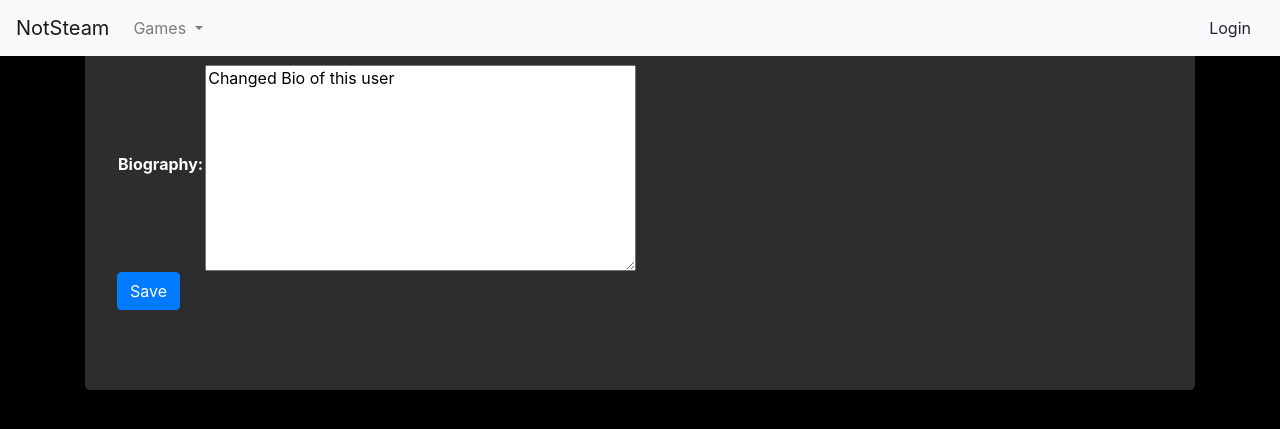
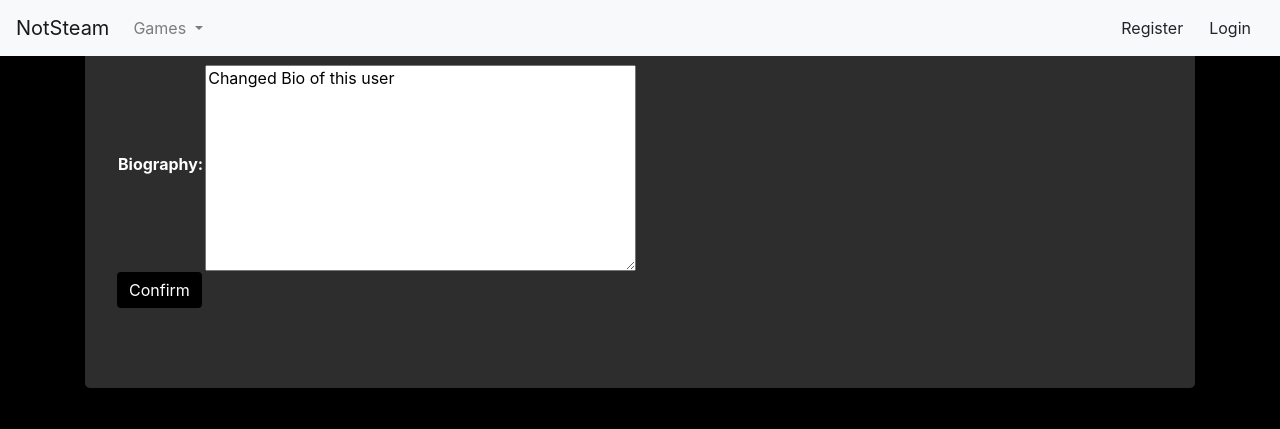
Before and after one commit to Abyssi0n/VideoGameStore-Final_Project_SDA, a Django app: page /profile/2/update_bio in a window 1280 px wide. Shown: the top 429 px of the page. Run offline with Django 5.2, Linux system fonts and the light colour scheme; data comes from the database, SQL or seed files in the repository; both versions use the stored data as it was after the commit; lists and menus that the app fills with data are empty; some libraries are stand-ins or nearby versions.

Commit message:
Form button color Register navbar button

```diff
--- a/templates/form.html
+++ b/templates/form.html
@@ -8,6 +8,6 @@
     <form method="post">
         {% csrf_token %}
         <table>{{ form.as_table }}</table>
-        <input type="submit" id="id_submit" value="Save" class="btn btn-primary">
+        <input type="submit" id="id_submit" value="Confirm" class="btn btn-primary" style="background-color:black;border:none;">
     </form>
 {% endblock %}
--- a/templates/navbar.html
+++ b/templates/navbar.html
@@ -27,6 +27,9 @@
             </div>
             {% else %}
             <div class="navbar-nav">
+            <a href="{% url 'signup' %}">
+                <button type="button" class="btn btn-light" >Register</button>
+            </a>
             <a href="{% url 'login' %}">
                 <button type="button" class="btn btn-light" >Login</button>
             </a>
```
Also changed, not shown: db.sqlite3.
